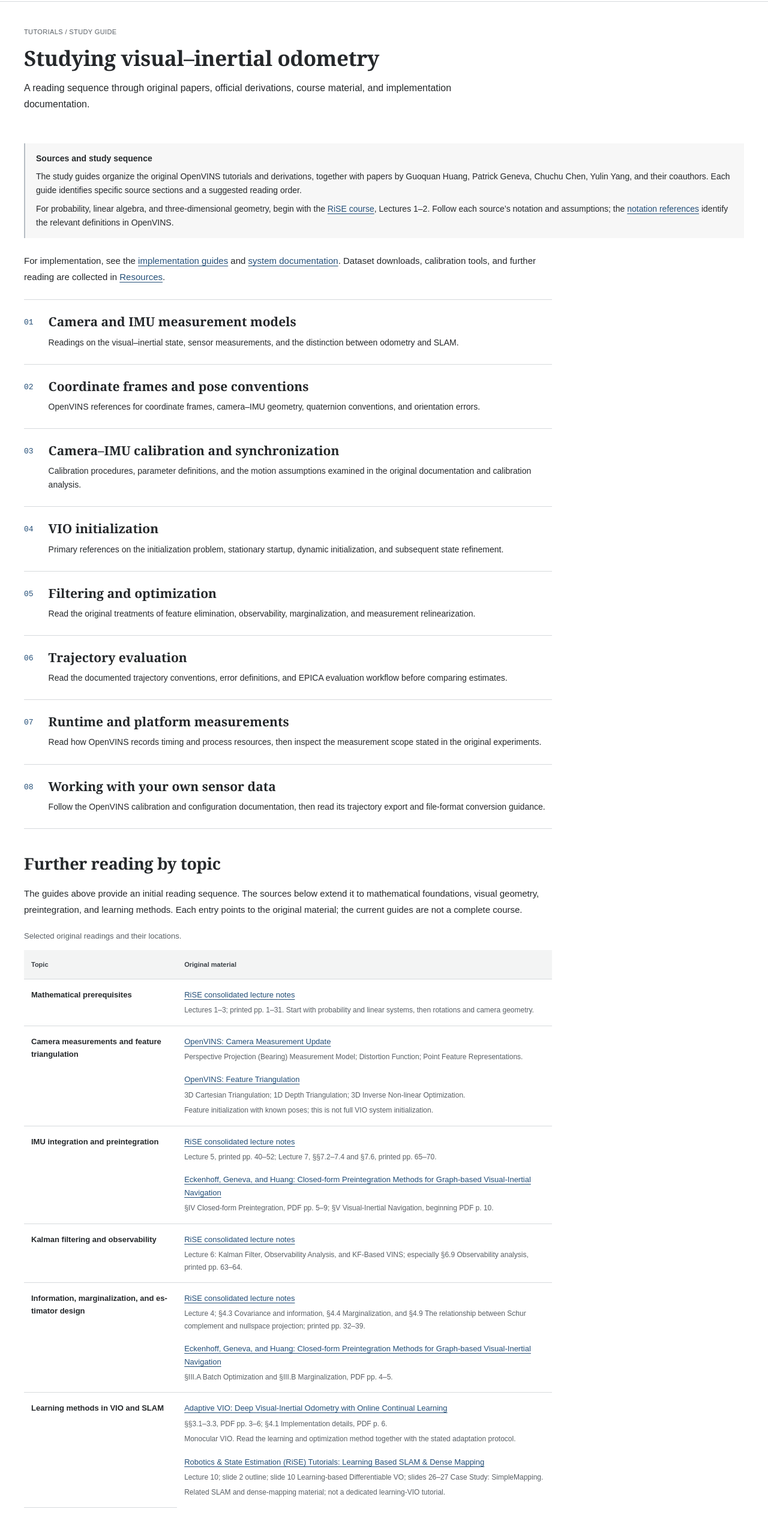
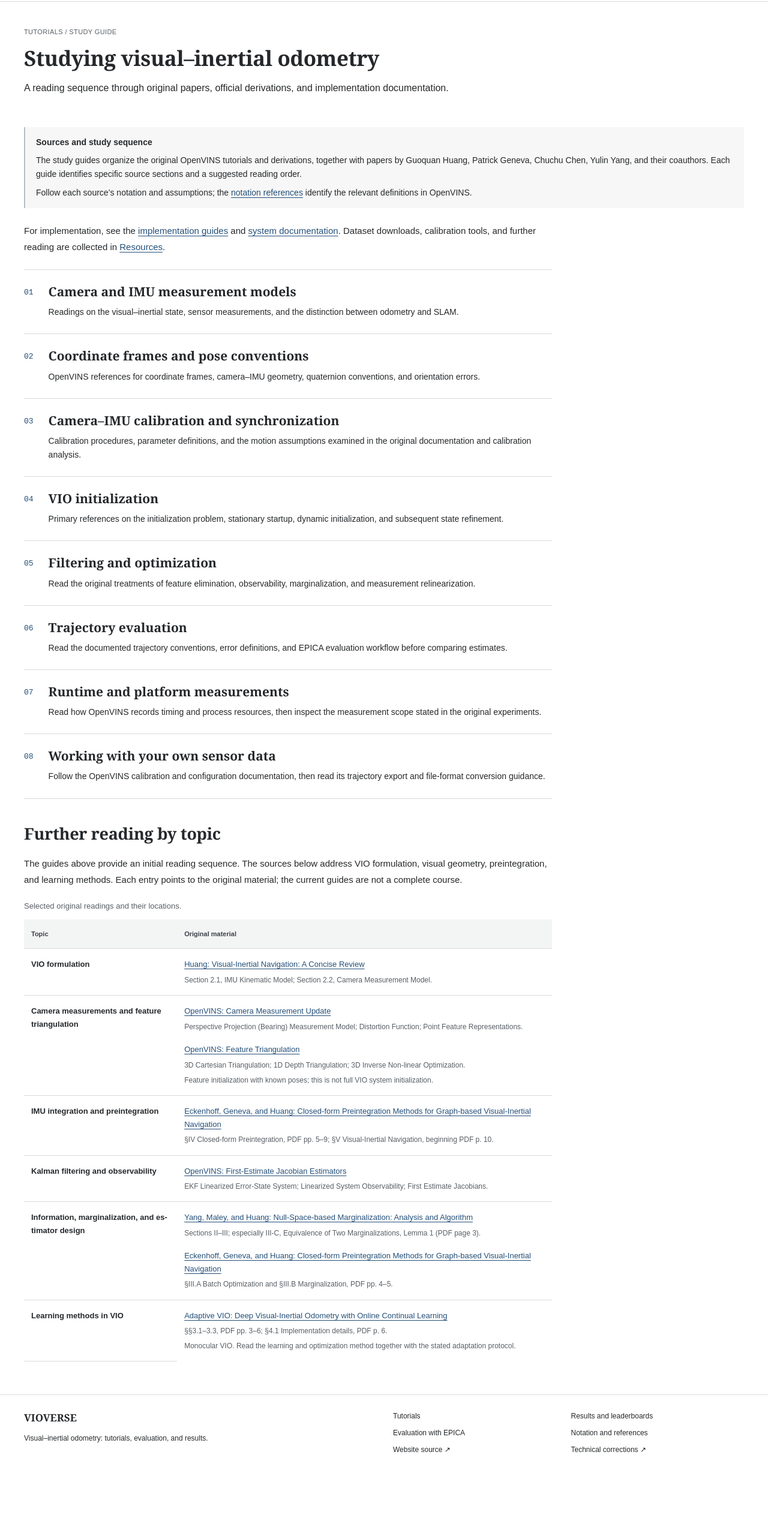
Before and after one commit to vio-bench/vio-bench.github.io, a Next.js app: page /learn in a window 1280 px wide. Shown: the part 85-2646 px from the top of the page at 60% size. After the commit the page ends 2539 px from the top, so only its background shows below. Built offline with nearby package versions, Linux system fonts and the light colour scheme.

Commit message:
Keep RiSE as an optional resource and prioritize primary literature

```diff
--- a/app/learn/page.tsx
+++ b/app/learn/page.tsx
@@ -9,7 +9,7 @@ export default function Learn() {
       <PageIntro
         eyebrow="TUTORIALS / STUDY GUIDE"
         title="Studying visual–inertial odometry"
-        description="A reading sequence through original papers, official derivations, course material, and implementation documentation."
+        description="A reading sequence through original papers, official derivations, and implementation documentation."
       />
       <div className="container page-content">
         <Callout title="Sources and study sequence">
@@ -20,9 +20,7 @@ export default function Learn() {
             specific source sections and a suggested reading order.
           </p>
           <p>
-            For probability, linear algebra, and three-dimensional geometry,
-            begin with the <a href="https://github.com/yangyulin/rise-tutorial#outline">RiSE course</a>,
-            Lectures 1–2. Follow each source’s notation and assumptions; the{" "}
+            Follow each source’s notation and assumptions; the{" "}
             <Link href="/references/">notation references</Link> identify the
             relevant definitions in OpenVINS.
           </p>
@@ -54,7 +52,7 @@ export default function Learn() {
           <h2 id="further-reading-heading">Further reading by topic</h2>
           <p>
             The guides above provide an initial reading sequence. The sources
-            below extend it to mathematical foundations, visual geometry,
+            below address VIO formulation, visual geometry,
             preintegration, and learning methods. Each entry points to the
             original material; the current guides are not a complete course.
           </p>
--- a/app/page.tsx
+++ b/app/page.tsx
@@ -13,8 +13,8 @@ export default function Home() {
         <p className="project-abstract">
           VIOVERSE organizes the material needed to study, implement, and
           evaluate visual–inertial odometry (VIO). Its study guides connect
-          original papers, OpenVINS documentation, and the RiSE course with
-          system implementations and experimental practice. Trajectory evaluation is presented
+          original papers and implementation documentation with VIO systems
+          and experimental practice. Trajectory evaluation is presented
           with EPICA, while VIOBench organizes reported accuracy and resource
           measurements across five datasets and three computing platforms.
         </p>
--- a/app/resources/page.tsx
+++ b/app/resources/page.tsx
@@ -66,7 +66,7 @@ export default function Resources() {
               },
               {
                 title: "Robotics & State Estimation (RiSE) tutorials",
-                body: "Yulin Yang, Chuchu Chen, and Xingxing Zuo’s course materials on state estimation. See the repository for available lectures and notes.",
+                body: "Optional course material on robotics and state estimation. Available lectures and notes are listed in the repository.",
                 url: "https://github.com/yangyulin/rise-tutorial",
               },
               {
--- a/data/further-reading.json
+++ b/data/further-reading.json
@@ -1,11 +1,11 @@
 [
   {
-    "topic": "Mathematical prerequisites",
+    "topic": "VIO formulation",
     "sources": [
       {
-        "title": "RiSE consolidated lecture notes",
-        "url": "https://github.com/yangyulin/rise-tutorial/blob/989161b9efc4c7f8faf8597c3d1479e3fed6909d/lectures/lecture_latex/rise_notes.pdf",
-        "locator": "Lectures 1–3; printed pp. 1–31. Start with probability and linear systems, then rotations and camera geometry."
+        "title": "Huang: Visual-Inertial Navigation: A Concise Review",
+        "url": "https://arxiv.org/pdf/1906.02650",
+        "locator": "Section 2.1, IMU Kinematic Model; Section 2.2, Camera Measurement Model."
       }
     ]
   },
@@ -29,11 +29,6 @@
     "topic": "IMU integration and preintegration",
     "sources": [
       {
-        "title": "RiSE consolidated lecture notes",
-        "url": "https://github.com/yangyulin/rise-tutorial/blob/989161b9efc4c7f8faf8597c3d1479e3fed6909d/lectures/lecture_latex/rise_notes.pdf",
-        "locator": "Lecture 5, printed pp. 40–52; Lecture 7, §§7.2–7.4 and §7.6, printed pp. 65–70."
-      },
-      {
         "title": "Eckenhoff, Geneva, and Huang: Closed-form Preintegration Methods for Graph-based Visual-Inertial Navigation",
         "url": "https://arxiv.org/pdf/1805.02774v2",
         "locator": "§IV Closed-form Preintegration, PDF pp. 5–9; §V Visual-Inertial Navigation, beginning PDF p. 10."
@@ -44,9 +39,9 @@
     "topic": "Kalman filtering and observability",
     "sources": [
       {
-        "title": "RiSE consolidated lecture notes",
-        "url": "https://github.com/yangyulin/rise-tutorial/blob/989161b9efc4c7f8faf8597c3d1479e3fed6909d/lectures/lecture_latex/rise_notes.pdf",
-        "locator": "Lecture 6: Kalman Filter, Observability Analysis, and KF-Based VINS; especially §6.9 Observability analysis, printed pp. 63–64."
+        "title": "OpenVINS: First-Estimate Jacobian Estimators",
+        "url": "https://docs.openvins.com/fej.html",
+        "locator": "EKF Linearized Error-State System; Linearized System Observability; First Estimate Jacobians."
       }
     ]
   },
@@ -54,9 +49,9 @@
     "topic": "Information, marginalization, and estimator design",
     "sources": [
       {
-        "title": "RiSE consolidated lecture notes",
-        "url": "https://github.com/yangyulin/rise-tutorial/blob/989161b9efc4c7f8faf8597c3d1479e3fed6909d/lectures/lecture_latex/rise_notes.pdf",
-        "locator": "Lecture 4; §4.3 Covariance and information, §4.4 Marginalization, and §4.9 The relationship between Schur complement and nullspace projection; printed pp. 32–39."
+        "title": "Yang, Maley, and Huang: Null-Space-based Marginalization: Analysis and Algorithm",
+        "url": "https://yangyulin.net/papers/2017_iros_null.pdf",
+        "locator": "Sections II–III; especially III-C, Equivalence of Two Marginalizations, Lemma 1 (PDF page 3)."
       },
       {
         "title": "Eckenhoff, Geneva, and Huang: Closed-form Preintegration Methods for Graph-based Visual-Inertial Navigation",
@@ -66,19 +61,13 @@
     ]
   },
   {
-    "topic": "Learning methods in VIO and SLAM",
+    "topic": "Learning methods in VIO",
     "sources": [
       {
         "title": "Adaptive VIO: Deep Visual-Inertial Odometry with Online Continual Learning",
         "url": "https://arxiv.org/pdf/2405.16754v1",
         "locator": "§§3.1–3.3, PDF pp. 3–6; §4.1 Implementation details, PDF p. 6.",
         "scope": "Monocular VIO. Read the learning and optimization method together with the stated adaptation protocol."
-      },
-      {
-        "title": "Robotics & State Estimation (RiSE) Tutorials: Learning Based SLAM & Dense Mapping",
-        "url": "https://github.com/yangyulin/rise-tutorial/blob/989161b9efc4c7f8faf8597c3d1479e3fed6909d/lectures/10-learning-slam-dense-mapping/RiSE_DenseMapping_LearningSLAM202608.pdf",
-        "locator": "Lecture 10; slide 2 outline; slide 10 Learning-based Differentiable VO; slides 26–27 Case Study: SimpleMapping.",
-        "scope": "Related SLAM and dense-mapping material; not a dedicated learning-VIO tutorial."
       }
     ]
   }
```
Also changed, not shown: 3 other files (tests, documents, lock files or other folders).
